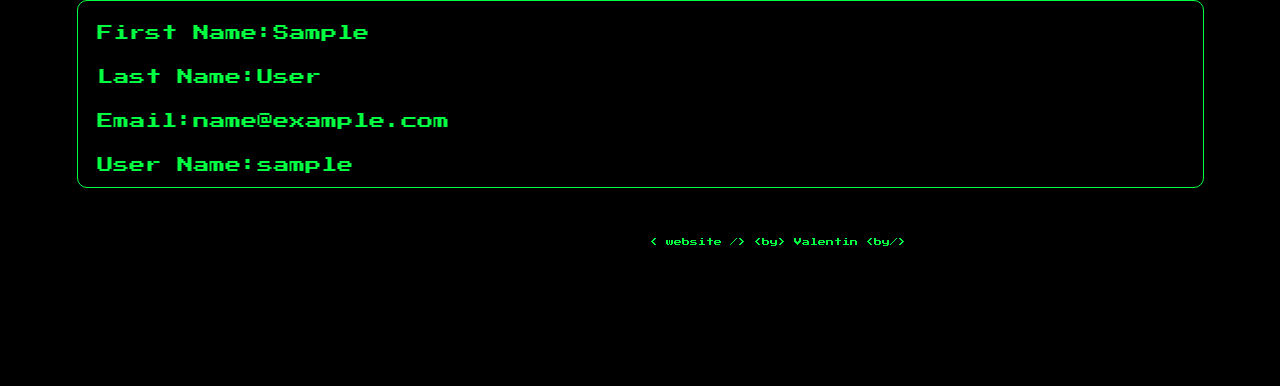
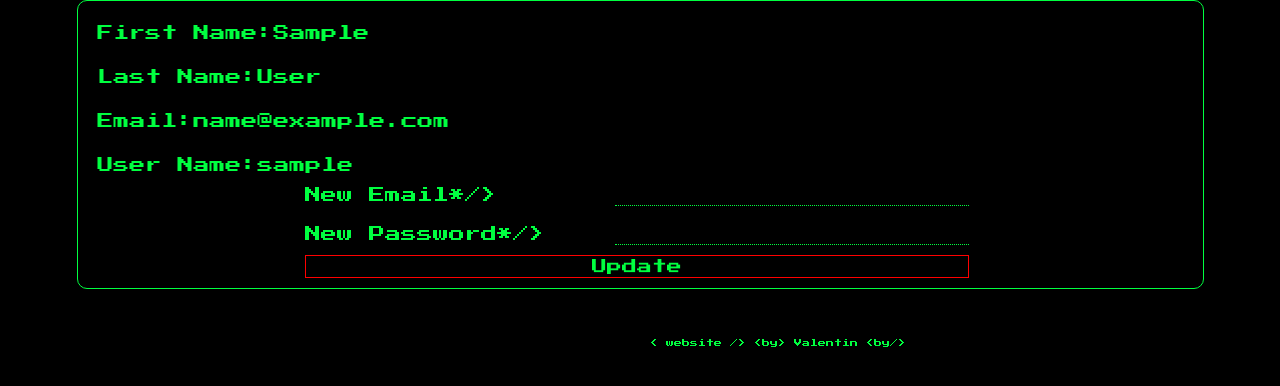
Before and after one commit to xxltec/forum, a PHP site: page /user_profile.php in a window 1280 px wide. Shown: the part 100-486 px from the top of the page. Run offline with PHP 8.4, Linux system fonts and the light colour scheme; the visitor is signed in with stand-in values (Sample User, id 1); tables that the repository leaves empty or names only in its code hold one stand-in row (values such as "Sample post"); grey boxes marked "Sample" are stand-in pictures.

Commit message:
all done

```diff
--- /dev/null
+++ b/assets/javascript.js
@@ -0,0 +1,177 @@
+function checkForBlank (sElementId) {
+
+	var bValid = false;
+	var aElementId = document.getElementById(sElementId);
+
+	if(aElementId.value==""){
+		aElementId.previousElementSibling.style.color="#FF0040";
+		aElementId.style.borderColor="#FF0040";
+		aElementId.placeholder="Compulsory!!!";
+
+	}
+
+	else {
+
+		aElementId.previousElementSibling.style.color="#01DF01";
+		aElementId.style.borderColor="#01DF01";
+		aElementId.placeholder="";
+		bValid = true;
+
+
+	}
+
+	return bValid;
+
+}
+
+
+
+function checkForCorrectFirstName (sElementId) {
+
+
+	var bFilled = checkForBlank(sElementId);
+
+	if(bFilled == true){
+
+		var aElementId = document.getElementById(sElementId);
+		var sInputValue = aElementId.value;
+		var oRegExp=new RegExp("[^a-zA-Z]");
+
+		if(oRegExp.test(sInputValue)!=false){
+			aElementId.previousElementSibling.style.color="#FF0040";
+			aElementId.previousElementSibling.innerHTML="Invalid First Name!";
+			aElementId.style.borderColor="#FF0040";
+
+		}
+
+		else {
+
+			aElementId.previousElementSibling.style.color="#01DF01";
+			aElementId.previousElementSibling.innerHTML="First Name:";
+			aElementId.style.borderColor="#01DF01";
+
+
+		}
+
+	}
+}
+
+function checkForCorrectLastName (sElementId) {
+
+
+	var bFilled = checkForBlank(sElementId);
+
+	if(bFilled == true){
+
+		var aElementId = document.getElementById(sElementId);
+		var sInputValue = aElementId.value;
+		var oRegExp=new RegExp("[^a-zA-Z]");
+
+		if(oRegExp.test(sInputValue)!=false){
+			aElementId.previousElementSibling.style.color="#FF0040";
+			aElementId.previousElementSibling.innerHTML="Invalid Last Name!";
+			aElementId.style.borderColor="#FF0040";
+
+		}
+
+		else {
+
+			aElementId.previousElementSibling.style.color="#01DF01";
+			aElementId.previousElementSibling.innerHTML="Last Name:";
+			aElementId.style.borderColor="#01DF01";
+
+
+		}
+
+	}
+}
+
+function checkForCorrectEmail (sElementId) {
+
+
+	var bFilled = checkForBlank(sElementId);
+
+	if(bFilled == true){
+
+		var aElementId = document.getElementById(sElementId);
+		var sInputValue = aElementId.value;
+		var oRegExp=new RegExp("[-0-9a-zA-Z.+_]+@[-0-9a-zA-Z.+_]+\.[a-zA-Z]{2,4}");
+
+		if(oRegExp.test(sInputValue)==false){
+			aElementId.previousElementSibling.style.color="#FF0040";
+			aElementId.previousElementSibling.innerHTML="Invalid Email!";
+			aElementId.style.borderColor="#FF0040";
+
+		}
+
+		else {
+
+			aElementId.previousElementSibling.style.color="#01DF01";
+			aElementId.previousElementSibling.innerHTML="Email:";
+			aElementId.style.borderColor="#01DF01";
+
+
+		}
+
+	}
+}
+
+function checkForCorrectUserName (sElementId) {
+
+
+	var bFilled = checkForBlank(sElementId);
+
+	if(bFilled == true){
+
+		var aElementId = document.getElementById(sElementId);
+		var sInputValue = aElementId.value;
+		var oRegExp=new RegExp("^[a-zA-Z0-9]+([._]?[a-zA-Z0-9]+)*$");
+
+		if(oRegExp.test(sInputValue)==false){
+			aElementId.previousElementSibling.style.color="#FF0040";
+			aElementId.previousElementSibling.innerHTML="Invalid User Name!";
+			aElementId.style.borderColor="#FF0040";
+
+		}
+
+		else {
+
+			aElementId.previousElementSibling.style.color="#01DF01";
+			aElementId.previousElementSibling.innerHTML="User Name:";
+			aElementId.style.borderColor="#01DF01";
+
+
+		}
+
+	}
+}
+
+function checkForCorrectPassword (sElementId) {
+
+
+	var bFilled = checkForBlank(sElementId);
+
+	if(bFilled == true){
+
+		var aElementId = document.getElementById(sElementId);
+		var sInputValue = aElementId.value;
+		var oRegExp=new RegExp("^[a-zA-Z0-9]+([._]?[a-zA-Z0-9]+)*$");
+
+		if(oRegExp.test(sInputValue)==false){
+			aElementId.previousElementSibling.style.color="#FF0040";
+			aElementId.previousElementSibling.innerHTML="Invalid Password!";
+			aElementId.style.borderColor="#FF0040";
+
+		}
+
+		else {
+
+			aElementId.previousElementSibling.style.color="#01DF01";
+			aElementId.previousElementSibling.innerHTML="Password:";
+			aElementId.style.borderColor="#01DF01";
+
+
+		}
+
+	}
+}
--- a/assets/style.css
+++ b/assets/style.css
@@ -176,7 +176,7 @@ p{
 
 div.post{
 
-	height: 100% !important;
+	height: auto !important;
 	position: relative !important;
 }
 
--- a/includes/form_view.php
+++ b/includes/form_view.php
@@ -29,7 +29,7 @@ class Form {
 
 		$this->sHTML .='<span class="errorMessage">'.$sErrors.'</span>';
 		$this->sHTML .='<label for="'.$sControlName.'">'.$sLabelText.'/></label>';
-		$this->sHTML .='<input type="text" name="'.$sControlName.'" id="'.$sControlName.'" value="'.$sData.'">';
+		$this->sHTML .='<input type="text" name="'.$sControlName.'" id="'.$sControlName.'" value="'.$sData.'" onblur="checkForCorrect'.$sControlName.'(this.id)">';
 
 
 	}
@@ -48,7 +48,7 @@ class Form {
 
 		$this->sHTML .='<span class="errorMessage">'.$sErrors.'</span>';
 		$this->sHTML .='<label for="'.$sControlName.'">'.$sLabelText.'/></label>';
-		$this->sHTML .='<input type="password" name="'.$sControlName.'" id="'.$sControlName.'" value="'.$sData.'">';
+		$this->sHTML .='<input type="password" name="'.$sControlName.'" id="'.$sControlName.'" value="'.$sData.'" onblur="checkForCorrect'.$sControlName.'(this.id)">';
 
 
 	}
@@ -194,3 +194,5 @@ class Form {
 }
 
  ?>
+
+  <script type="text/javascript" src="assets/javascript.js"></script>
--- a/includes/model_collection.php
+++ b/includes/model_collection.php
@@ -7,7 +7,7 @@ require_once("model_user.php");
 
 	class Collection {
 
-		public function grabAllThreads() {
+		static public function grabAllThreads() {
 
 			$aThreads = "";
 
@@ -28,7 +28,7 @@ require_once("model_user.php");
 		}
 
 
-		public function findUserByUserName($sUserName) {
+		static public function findUserByUserName($sUserName) {
 
 			$oConnection = new Connection();
 
--- a/includes/view.php
+++ b/includes/view.php
@@ -5,7 +5,7 @@ require_once("model_thread.php");
 
 	class View {
 
-		public function renderThreads($aThreads){
+		static public function renderThreads($aThreads){
 
 
 
@@ -28,7 +28,7 @@ require_once("model_thread.php");
 
 		}
 
-		public function renderThread($oThread){
+		static public function renderThread($oThread){
 
 			$oUser = new User();
 			$oUser->load($oThread->UserID);
--- a/log_in.php
+++ b/log_in.php
@@ -26,9 +26,8 @@
 
 				if($oForm->isValid == true) {
 
-					$oCollection = new Collection();
 					$sUserUsername = $_POST["UserName"];
-					$oUser = $oCollection->findUserByUserName($sUserUsername);
+					$oUser = Collection::findUserByUserName($sUserUsername);
 
 
 					if($oUser == false) {
--- a/thread.php
+++ b/thread.php
@@ -24,7 +24,8 @@ $oView = new View();
 
 require_once("includes/header.php");
 
-echo $oView->renderThread($oThread);
+echo View::renderThread($oThread);
+
 if(isset($_SESSION["UserID"])){
 $oForm = new Form();
 
--- a/user_profile.php
+++ b/user_profile.php
@@ -2,6 +2,7 @@
 
 require_once("includes/header.php");
 require_once("includes/model_user.php");
+require_once("includes/form_view.php");
 
 
 $oUser = new User();
@@ -13,6 +14,43 @@ echo "<p>Last Name:".$oUser->LastName."</p>";
 echo "<p>Email:".$oUser->Email."</p>";
 echo "<p>User Name:".$oUser->UserName."</p>";
 
+$oForm = new Form();
+
+	if(isset($_POST["Submit"])) {
+
+		$oForm->data = $_POST;
+
+		$oForm->checkRequired("Email");
+		$oForm->checkRequired("Password");
+
+
+		if($oForm->isValid) {
+
+
+			$oUser->load($_SESSION["UserID"]);
+			$oUser->Email = $_POST["Email"];
+			$oUser->Password = $_POST["Password"];
+
+
+			$oUser->save();
+
+			header("Location: user_profile.php");
+			exit;
+
+		}
+
+
+	}
+
+
+	$oForm->makeInputText("New Email*","Email");
+	$oForm->makeInputPassword("New Password*","Password");
+	$oForm->makeSubmitButton("Update","Submit");
+
+
+
+	echo $oForm->html;
+
 require_once("includes/footer.php");
 
 
```
Also changed, not shown: index.php (+3 -4 lines), assets/pics/users/2014-07-24 03-53-44.jpg (added).
